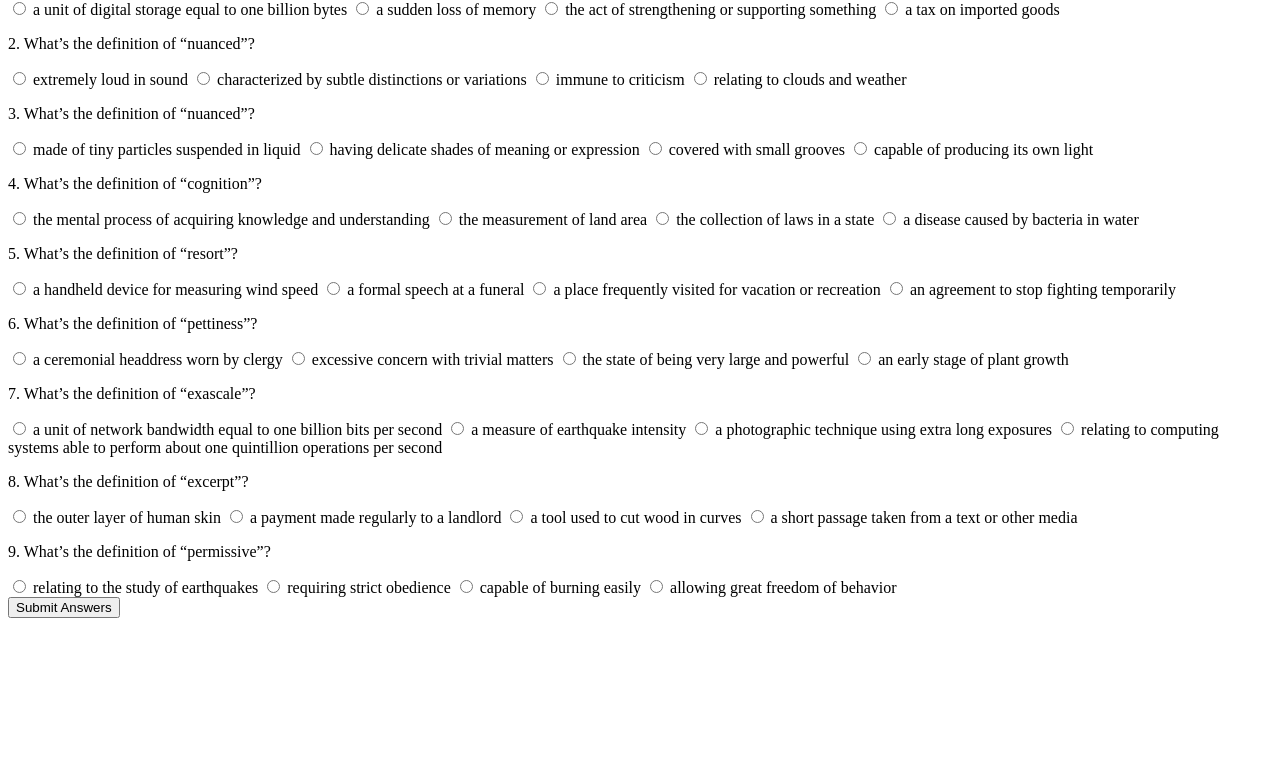
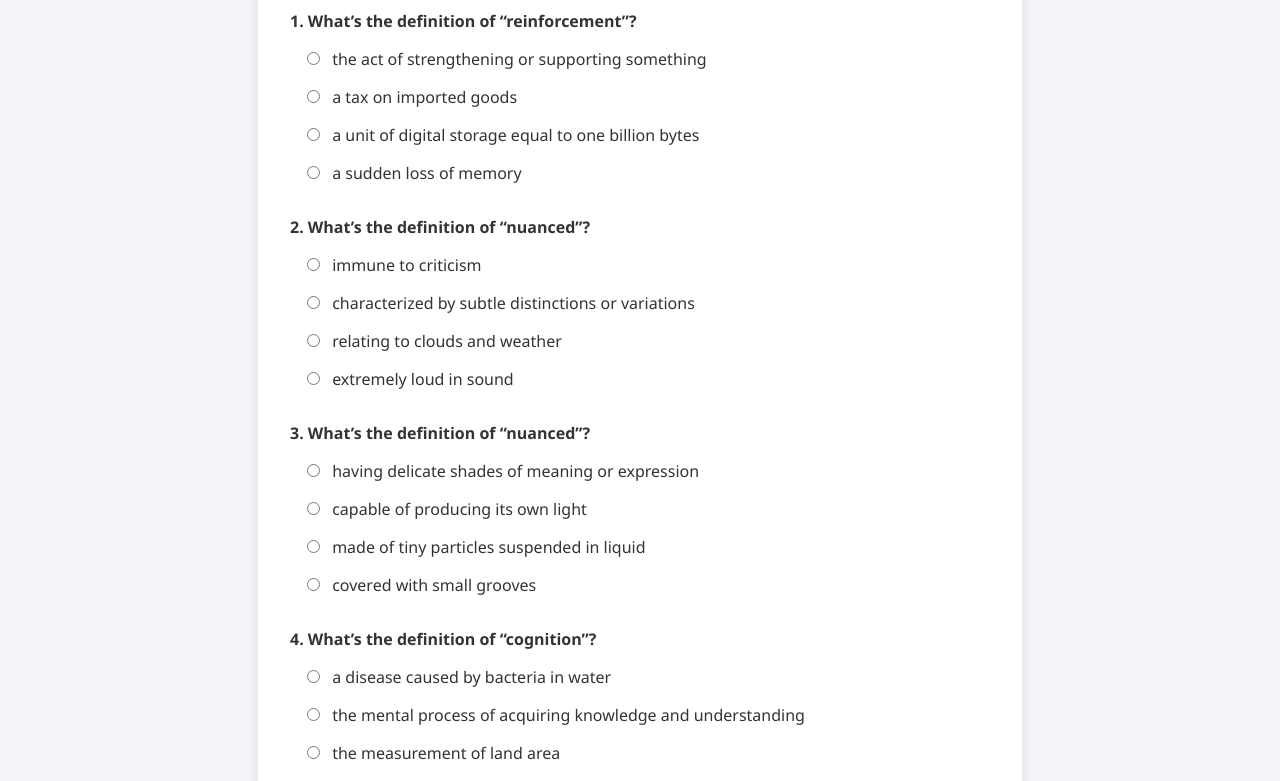
Before and after one commit to alzinati/Quiz_Dict, a plain HTML site: page docs/index.html in a window 1280 px wide. Shown: the part 142-923 px from the top of the page. Before the commit the page ends 800 px from the top, so only its background shows below. Drawn offline with Linux system fonts and the light colour scheme.

Commit message:
Weekly quiz update

```diff
--- a/docs/index.html
+++ b/docs/index.html
@@ -1,249 +1,163 @@
-✅ Generated docs/index.html
-
 <!DOCTYPE html>
 <html lang="en">
 <head>
   <meta charset="UTF-8">
+  <meta name="viewport" content="width=device-width,initial-scale=1">
   <title>Weekly Quiz — 2025-08-17</title>
+  <style>
+    body {
+      margin: 0; padding: 2rem;
+      font-family: "Segoe UI", Tahoma, sans-serif;
+      background: #f4f4f9;
+      color: #333;
+      display: flex; justify-content: center;
+    }
+    .quiz-container {
+      max-width: 700px; width: 100%;
+      background: #fff; padding: 2rem;
+      border-radius: 8px;
+      box-shadow: 0 4px 12px rgba(0,0,0,0.1);
+    }
+    h1 {
+      text-align: center; color: #2a2a72;
+      margin-bottom: 1.5rem;
+    }
+    .question { margin-bottom: 1.5rem; }
+    .question p { margin: 0 0 .5rem 0; font-weight: 600; }
+    .answers label {
+      display: block; padding: .5rem .75rem;
+      border-radius: 4px; cursor: pointer;
+      transition: background .2s;
+    }
+    .answers label:hover { background: #e8e8e8; }
+    input[type="radio"] { margin-right: .5rem; }
+    #submit-btn {
+      display: block; margin: 1.5rem auto;
+      padding: .75rem 1.5rem;
+      background: #2a2a72; color: #fff;
+      border: none; border-radius: 4px;
+      font-size: 1rem; cursor: pointer;
+      transition: background .2s;
+    }
+    #submit-btn:hover { background: #1f1f58; }
+    #result {
+      text-align: center; font-size: 1.2rem; font-weight: 600;
+      margin-top: 1rem; padding: 1rem; border-radius: 4px;
+    }
+    #result.pass {
+      background: #e0f7e9; color: #2a7f3e;
+    }
+    #result.fail {
+      background: #fde2e1; color: #a33;
+    }
+  </style>
 </head>
 <body>
-  <h1>Weekly Quiz for 2025-08-17</h1>
-  <form>
+  <div class="quiz-container">
+    <h1>Weekly Vocabulary Quiz — 2025-08-17</h1>
+    <form id="quiz-form">
+      <div class="question">
+        <p>1. What’s the definition of “reinforcement”?</p>
+        <div class="answers">
+          <label><input type="radio" name="q1" value="true" required> the act of strengthening or supporting something</label>
+          <label><input type="radio" name="q1" value="false" required> a tax on imported goods</label>
+          <label><input type="radio" name="q1" value="false" required> a unit of digital storage equal to one billion bytes</label>
+          <label><input type="radio" name="q1" value="false" required> a sudden loss of memory</label>
+        </div>
+      </div>
+      <div class="question">
+        <p>2. What’s the definition of “nuanced”?</p>
+        <div class="answers">
+          <label><input type="radio" name="q2" value="false" required> immune to criticism</label>
+          <label><input type="radio" name="q2" value="true" required> characterized by subtle distinctions or variations</label>
+          <label><input type="radio" name="q2" value="false" required> relating to clouds and weather</label>
+          <label><input type="radio" name="q2" value="false" required> extremely loud in sound</label>
+        </div>
+      </div>
+      <div class="question">
+        <p>3. What’s the definition of “nuanced”?</p>
+        <div class="answers">
+          <label><input type="radio" name="q3" value="true" required> having delicate shades of meaning or expression</label>
+          <label><input type="radio" name="q3" value="false" required> capable of producing its own light</label>
+          <label><input type="radio" name="q3" value="false" required> made of tiny particles suspended in liquid</label>
+          <label><input type="radio" name="q3" value="false" required> covered with small grooves</label>
+        </div>
+      </div>
+      <div class="question">
+        <p>4. What’s the definition of “cognition”?</p>
+        <div class="answers">
+          <label><input type="radio" name="q4" value="false" required> a disease caused by bacteria in water</label>
+          <label><input type="radio" name="q4" value="true" required> the mental process of acquiring knowledge and understanding</label>
+          <label><input type="radio" name="q4" value="false" required> the measurement of land area</label>
+          <label><input type="radio" name="q4" value="false" required> the collection of laws in a state</label>
+        </div>
+      </div>
+      <div class="question">
+        <p>5. What’s the definition of “resort”?</p>
+        <div class="answers">
+          <label><input type="radio" name="q5" value="false" required> a formal speech at a funeral</label>
+          <label><input type="radio" name="q5" value="false" required> a handheld device for measuring wind speed</label>
+          <label><input type="radio" name="q5" value="false" required> an agreement to stop fighting temporarily</label>
+          <label><input type="radio" name="q5" value="true" required> a place frequently visited for vacation or recreation</label>
+        </div>
+      </div>
+      <div class="question">
+        <p>6. What’s the definition of “pettiness”?</p>
+        <div class="answers">
+          <label><input type="radio" name="q6" value="false" required> a ceremonial headdress worn by clergy</label>
+          <label><input type="radio" name="q6" value="false" required> the state of being very large and powerful</label>
+          <label><input type="radio" name="q6" value="true" required> excessive concern with trivial matters</label>
+          <label><input type="radio" name="q6" value="false" required> an early stage of plant growth</label>
+        </div>
+      </div>
+      <div class="question">
+        <p>7. What’s the definition of “exascale”?</p>
+        <div class="answers">
+          <label><input type="radio" name="q7" value="true" required> relating to computing systems able to perform about one quintillion operations per second</label>
+          <label><input type="radio" name="q7" value="false" required> a photographic technique using extra long exposures</label>
+          <label><input type="radio" name="q7" value="false" required> a unit of network bandwidth equal to one billion bits per second</label>
+          <label><input type="radio" name="q7" value="false" required> a measure of earthquake intensity</label>
+        </div>
+      </div>
+      <div class="question">
+        <p>8. What’s the definition of “excerpt”?</p>
+        <div class="answers">
+          <label><input type="radio" name="q8" value="false" required> the outer layer of human skin</label>
+          <label><input type="radio" name="q8" value="false" required> a payment made regularly to a landlord</label>
+          <label><input type="radio" name="q8" value="false" required> a tool used to cut wood in curves</label>
+          <label><input type="radio" name="q8" value="true" required> a short passage taken from a text or other media</label>
+        </div>
+      </div>
+      <div class="question">
+        <p>9. What’s the definition of “permissive”?</p>
+        <div class="answers">
+          <label><input type="radio" name="q9" value="false" required> capable of burning easily</label>
+          <label><input type="radio" name="q9" value="false" required> requiring strict obedience</label>
+          <label><input type="radio" name="q9" value="true" required> allowing great freedom of behavior</label>
+          <label><input type="radio" name="q9" value="false" required> relating to the study of earthquakes</label>
+        </div>
+      </div>
+      <button type="submit" id="submit-btn">Submit Quiz</button>
+    </form>
+    <div id="result"></div>
+  </div>
 
-    <div>
-      <p>1. What’s the definition of “reinforcement”?</p>
+  <script>
+    const form = document.getElementById('quiz-form');
+    const resultDiv = document.getElementById('result');
+    const total = 9;
 
-      <label>
-        <input type="radio" name="q1" value="a unit of digital storage equal to one billion bytes" required>
-        a unit of digital storage equal to one billion bytes
-      </label>
-
-      <label>
-        <input type="radio" name="q1" value="a sudden loss of memory" required>
-        a sudden loss of memory
-      </label>
-
-      <label>
-        <input type="radio" name="q1" value="the act of strengthening or supporting something" required>
-        the act of strengthening or supporting something
-      </label>
-
-      <label>
-        <input type="radio" name="q1" value="a tax on imported goods" required>
-        a tax on imported goods
-      </label>
-
-    </div>
-
-
-    <div>
-      <p>2. What’s the definition of “nuanced”?</p>
-
-      <label>
-        <input type="radio" name="q2" value="extremely loud in sound" required>
-        extremely loud in sound
-      </label>
-
-      <label>
-        <input type="radio" name="q2" value="characterized by subtle distinctions or variations" required>
-        characterized by subtle distinctions or variations
-      </label>
-
-      <label>
-        <input type="radio" name="q2" value="immune to criticism" required>
-        immune to criticism
-      </label>
-
-      <label>
-        <input type="radio" name="q2" value="relating to clouds and weather" required>
-        relating to clouds and weather
-      </label>
-
-    </div>
-
-
-    <div>
-      <p>3. What’s the definition of “nuanced”?</p>
-
-      <label>
-        <input type="radio" name="q3" value="made of tiny particles suspended in liquid" required>
-        made of tiny particles suspended in liquid
-      </label>
-
-      <label>
-        <input type="radio" name="q3" value="having delicate shades of meaning or expression" required>
-        having delicate shades of meaning or expression
-      </label>
-
-      <label>
-        <input type="radio" name="q3" value="covered with small grooves" required>
-        covered with small grooves
-      </label>
-
-      <label>
-        <input type="radio" name="q3" value="capable of producing its own light" required>
-        capable of producing its own light
-      </label>
-
-    </div>
-
-
-    <div>
-      <p>4. What’s the definition of “cognition”?</p>
-
-      <label>
-        <input type="radio" name="q4" value="the mental process of acquiring knowledge and understanding" required>
-        the mental process of acquiring knowledge and understanding
-      </label>
-
-      <label>
-        <input type="radio" name="q4" value="the measurement of land area" required>
-        the measurement of land area
-      </label>
-
-      <label>
-        <input type="radio" name="q4" value="the collection of laws in a state" required>
-        the collection of laws in a state
-      </label>
-
-      <label>
-        <input type="radio" name="q4" value="a disease caused by bacteria in water" required>
-        a disease caused by bacteria in water
-      </label>
-
-    </div>
-
-
-    <div>
-      <p>5. What’s the definition of “resort”?</p>
-
-      <label>
-        <input type="radio" name="q5" value="a handheld device for measuring wind speed" required>
-        a handheld device for measuring wind speed
-      </label>
-
-      <label>
-        <input type="radio" name="q5" value="a formal speech at a funeral" required>
-        a formal speech at a funeral
-      </label>
-
-      <label>
-        <input type="radio" name="q5" value="a place frequently visited for vacation or recreation" required>
-        a place frequently visited for vacation or recreation
-      </label>
-
-      <label>
-        <input type="radio" name="q5" value="an agreement to stop fighting temporarily" required>
-        an agreement to stop fighting temporarily
-      </label>
-
-    </div>
-
-
-    <div>
-      <p>6. What’s the definition of “pettiness”?</p>
-
-      <label>
-        <input type="radio" name="q6" value="a ceremonial headdress worn by clergy" required>
-        a ceremonial headdress worn by clergy
-      </label>
-
-      <label>
-        <input type="radio" name="q6" value="excessive concern with trivial matters" required>
-        excessive concern with trivial matters
-      </label>
-
-      <label>
-        <input type="radio" name="q6" value="the state of being very large and powerful" required>
-        the state of being very large and powerful
-      </label>
-
-      <label>
-        <input type="radio" name="q6" value="an early stage of plant growth" required>
-        an early stage of plant growth
-      </label>
-
-    </div>
-
-
-    <div>
-      <p>7. What’s the definition of “exascale”?</p>
-
-      <label>
-        <input type="radio" name="q7" value="a unit of network bandwidth equal to one billion bits per second" required>
-        a unit of network bandwidth equal to one billion bits per second
-      </label>
-
-      <label>
-        <input type="radio" name="q7" value="a measure of earthquake intensity" required>
-        a measure of earthquake intensity
-      </label>
-
-      <label>
-        <input type="radio" name="q7" value="a photographic technique using extra long exposures" required>
-        a photographic technique using extra long exposures
-      </label>
-
-      <label>
-        <input type="radio" name="q7" value="relating to computing systems able to perform about one quintillion operations per second" required>
-        relating to computing systems able to perform about one quintillion operations per second
-      </label>
-
-    </div>
-
-
-    <div>
-      <p>8. What’s the definition of “excerpt”?</p>
-
-      <label>
-        <input type="radio" name="q8" value="the outer layer of human skin" required>
-        the outer layer of human skin
-      </label>
-
-      <label>
-        <input type="radio" name="q8" value="a payment made regularly to a landlord" required>
-        a payment made regularly to a landlord
-      </label>
-
-      <label>
-        <input type="radio" name="q8" value="a tool used to cut wood in curves" required>
-        a tool used to cut wood in curves
-      </label>
-
-      <label>
-        <input type="radio" name="q8" value="a short passage taken from a text or other media" required>
-        a short passage taken from a text or other media
-      </label>
-
-    </div>
-
-
-    <div>
-      <p>9. What’s the definition of “permissive”?</p>
-
-      <label>
-        <input type="radio" name="q9" value="relating to the study of earthquakes" required>
-        relating to the study of earthquakes
-      </label>
-
-      <label>
-        <input type="radio" name="q9" value="requiring strict obedience" required>
-        requiring strict obedience
-      </label>
-
-      <label>
-        <input type="radio" name="q9" value="capable of burning easily" required>
-        capable of burning easily
-      </label>
-
-      <label>
-        <input type="radio" name="q9" value="allowing great freedom of behavior" required>
-        allowing great freedom of behavior
-      </label>
-
-    </div>
-
-    <button type="submit">Submit Answers</button>
-  </form>
+    form.addEventListener('submit', e => {
+      e.preventDefault();
+      let score = 0;
+      for (let i = 1; i <= total; i++) {
+        if (form[`q${i}`].value === 'true') score++;
+      }
+      const pct = Math.round(score / total * 100);
+      resultDiv.textContent = `You scored ${score} out of ${total} (${pct}%)`;
+      resultDiv.className = pct >= 70 ? 'pass' : 'fail';
+      resultDiv.scrollIntoView({ behavior: 'smooth' });
+    });
+  </script>
 </body>
 </html>
```
